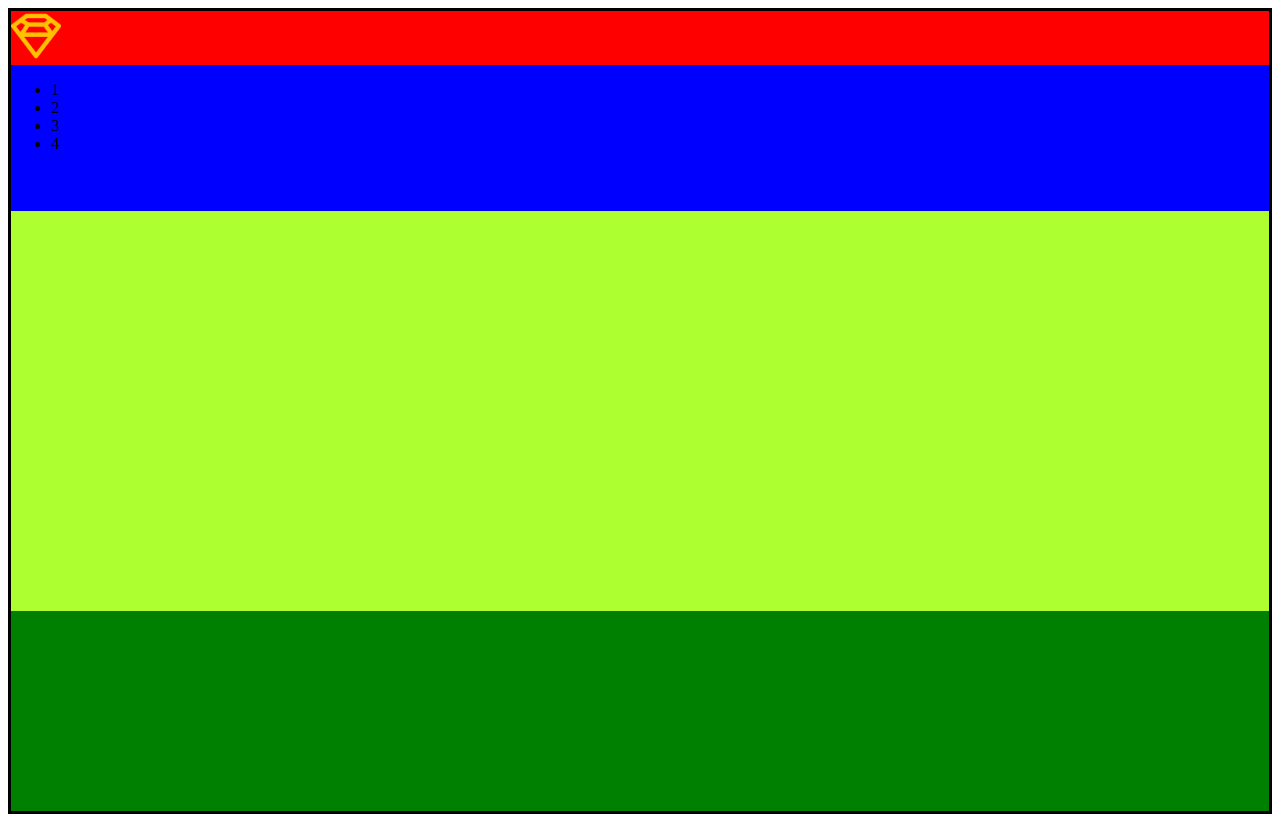
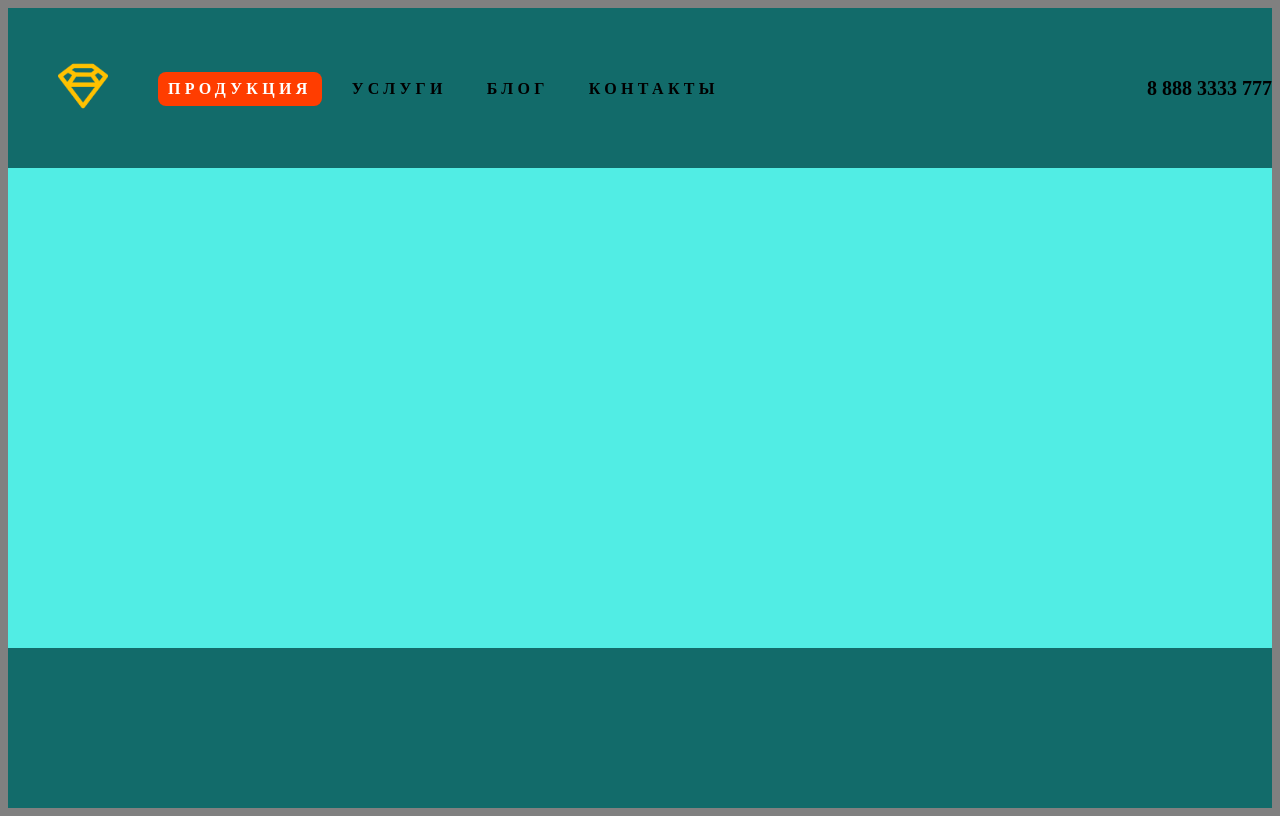
Before and after one commit to Evgenij-Vasiliev/hw1, a plain HTML site: page index.html in a window 1280 px wide. Drawn offline with Linux system fonts and the light colour scheme.

Commit message:
added header

```diff
--- a/index.html
+++ b/index.html
@@ -4,28 +4,26 @@
     <meta charset="UTF-8">
     <meta http-equiv="X-UA-Compatible" content="IE=edge">
     <meta name="viewport" content="width=device-width, initial-scale=1.0">
-    <title>hw1</title>
+    <title>lesson1</title>
     <link rel="stylesheet" href="./style.css">
 </head>
 <body>
-    <div class="section">
-        <div class="header">
-            <div class="container">
-                <div class="logo">
-                    <img src="./1298712_logo_sketch_icon.png" alt="">
-                </div>
-                <nav class="menu">
-                    <ul>
-                        <li>1</li>
-                        <li>2</li>
-                        <li>3</li>
-                        <li>4</li>
-                    </ul>
-                </nav>
-            </div>
+    <div class="header">
+        <div class="logo"><a href="#"><img src="./1298712_logo_sketch_icon.png" alt="logo"></a></div>
+        <div class="menu">
+            <ul>
+                <li><a href="#" class="active">Продукция</a></li>
+                <li><a href="#" >Услуги</a></li>
+                <li><a href="#">Блог</a></li>
+                <li><a href="#">Контакты</a></li>
+            </ul>
         </div>
-        <div class="main"></div>
-        <div class="footer"></div>
+        <div class="tel">
+            <a href="tel:88883333777">8 888 3333 777</a>
+        </div>
     </div>
+
+    <div class="main"></div>
+    <div class="footer"></div>
 </body>
 </html>
--- a/style.css
+++ b/style.css
@@ -1,38 +1,89 @@
-html, body {
-    height: 100%;
+body {
+
+    background-color: gray;
 }
 
 img {
+    height: 50px;
     width: 50px;
-    height: 50px;
-
-}
-.logo {
-
-    background-color:red;
-}
-
-nav {
-    display: flex;
-}
-
-.section {
-    background-color: aqua;
-    min-height: 100%;
-    border: 3px solid black;
 }
 
 .header {
-    background-color:blue;
-    height: 25vh;
+    background-color:#126b6a;
+    height: 20vh;
+    display: flex;
+    flex-flow: row nowrap;
+    justify-content: flex-start;
+    align-items: center;
+}
+
+.menu {
+    flex-grow: 1;
+}
+
+.menu ul {
+    display: flex;
+    flex-flow: row nowrap;
+    margin: 2px 0 0;
+    padding: 0;
+    font-size: 16px;
+    line-height: 18px;
+    list-style: none;
+}
+
+.menu li {
+    margin-right: 20px;
+}
+
+.menu li:last-child {
+    margin-right: 0;
+}
+
+.menu a {
+    padding: 8px 10px;
+    color: #000;
+    text-decoration: none;
+}
+
+.menu a,
+.menu .active {
+  display: block;
+  padding: 8px 10px;
+  text-transform: uppercase;
+  letter-spacing: .27em;
+  font-weight: 900;
+}
+
+
+.menu .active {
+  color: #fff;
+  background-color: #ff3d00;
+  border-radius: 8px;
+}
+
+.logo {
+    margin: 50px;
+}
+
+.tel {
+    font-size: 20px;
+    font-weight: 700;
+    line-height: 24;
+}
+
+.tel a {
+    color: #000;
+    text-decoration: none;
 }
 
 .main {
-    background-color:greenyellow;
-    height: 50vh;
+    background-color: #51ede4;
+    height: 60vh;
+
 }
 
 .footer {
-    background-color:green;
-    height: 25vh;
+    background-color: #126b6a;
+    height: 20vh;
+
 }
```
